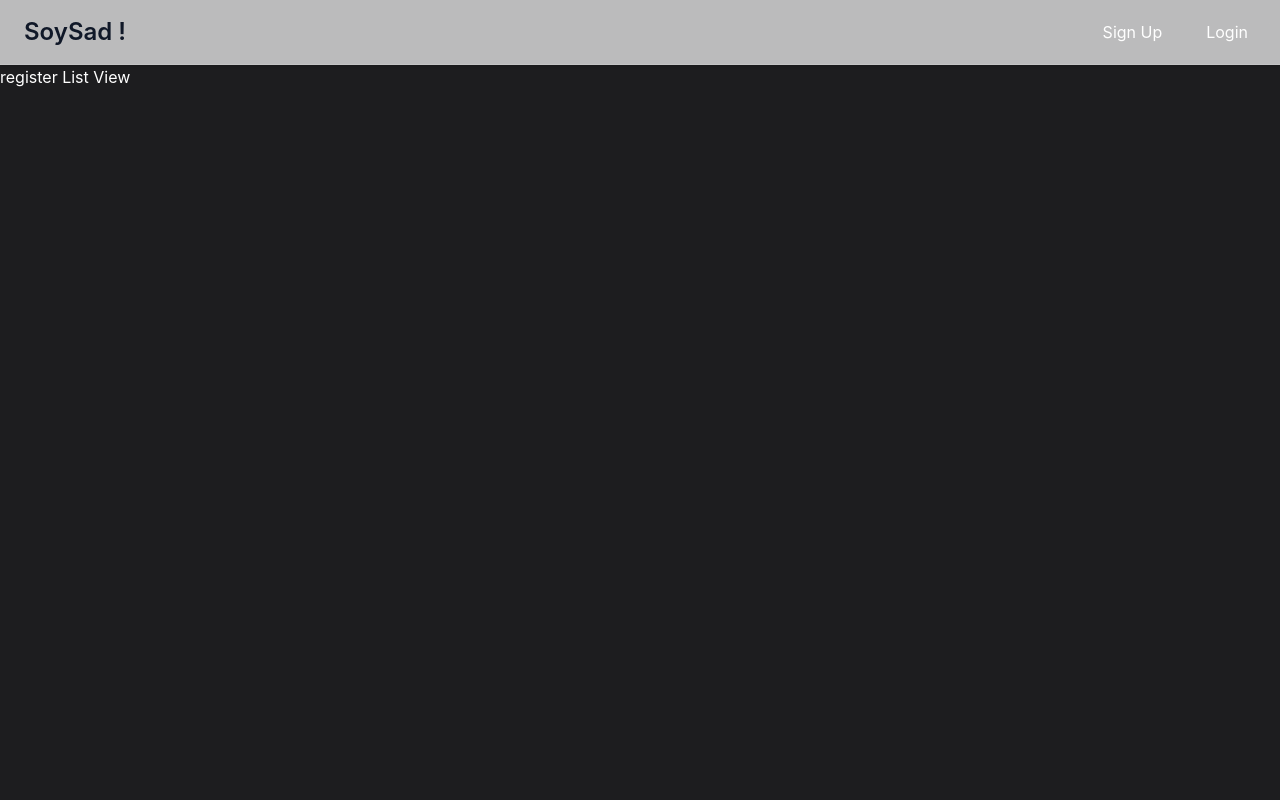
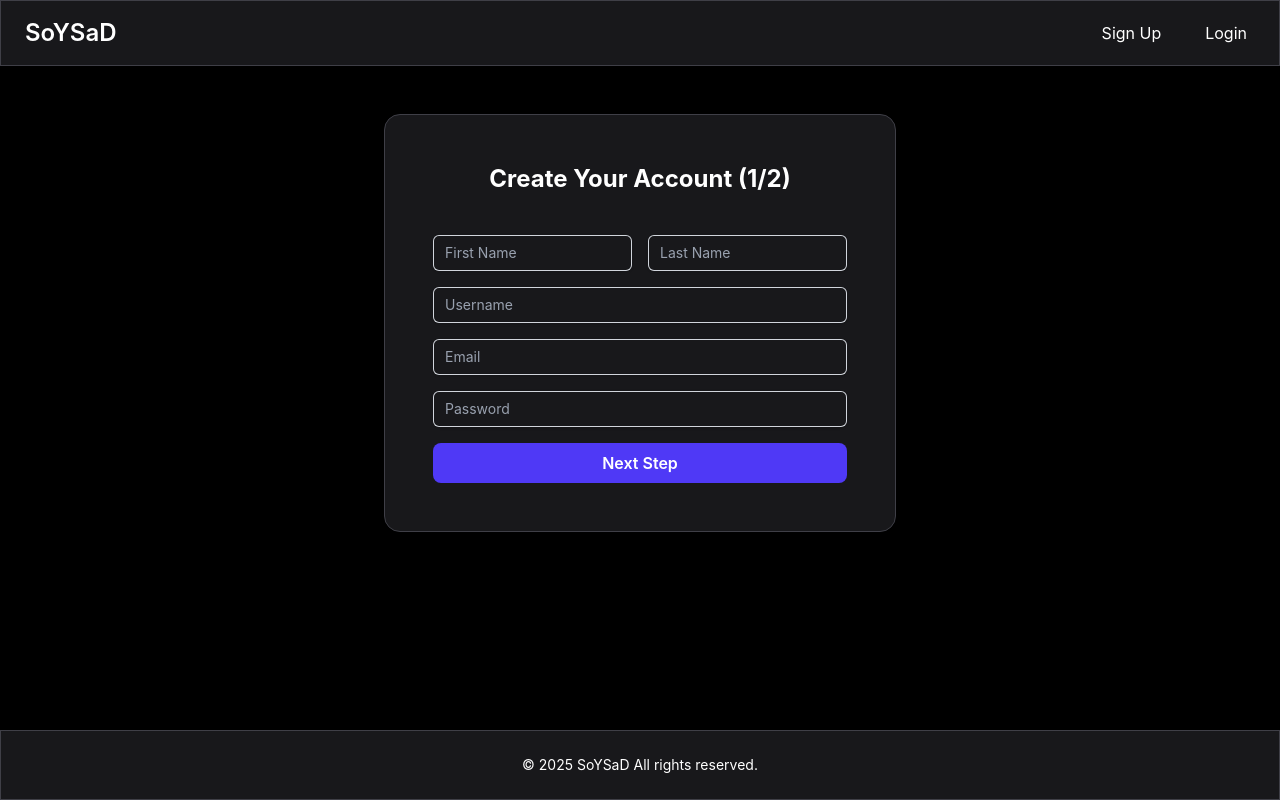
Before and after one commit to chartchai-class/the-social-anti-fake-news-system-phase-ii-soysad-frontend, a Vue app: page /register in a window 1280 px wide. Built offline with nearby package versions, Linux system fonts and the light colour scheme; some icons are missing; the HTML template or start-up script is replaced by a standard one.

Commit message:
Create Register page and Uploadimage component

```diff
--- a/package.json
+++ b/package.json
@@ -20,10 +20,12 @@
     "@mdi/js": "^7.4.47",
     "@tailwindcss/vite": "^4.1.14",
     "axios": "^1.12.2",
+    "image-upload-vue": "^0.2.5",
     "pinia": "^3.0.3",
     "tailwindcss": "^4.1.14",
     "vee-validate": "^4.15.1",
     "vue": "^3.5.22",
+    "vue-media-upload": "^2.2.4",
     "vue-router": "^4.5.1",
     "yup": "^1.7.1"
   },
--- a/src/App.vue
+++ b/src/App.vue
@@ -1,9 +1,17 @@
 <script setup lang="ts">
 import { RouterView } from 'vue-router'
 import Navbar from './components/NavBar.vue'
+import AppFooter from './components/AppFooter.vue'
 </script>
 
 <template>
-  <Navbar />
-  <RouterView />
+  <div class="min-h-screen flex flex-col">
+    <Navbar />
+
+    <main class="flex-1">
+      <RouterView />
+    </main>
+
+    <AppFooter class="mt-auto" />
+  </div>
 </template>
--- a/src/assets/main.css
+++ b/src/assets/main.css
@@ -3,7 +3,7 @@
 
 @layer base {
   html {
-    @apply bg-[#1d1d1f] text-white;
+    @apply bg-[#000000] text-white;
     font-family:
       -apple-system, BlinkMacSystemFont, 'SF Pro Display', 'Segoe UI', system-ui, sans-serif;
     color-scheme: light;
--- /dev/null
+++ b/src/components/AppFooter.vue
@@ -0,0 +1,9 @@
+<script setup lang="ts"></script>
+
+<template>
+  <footer class="bg-zinc-900 border border-zinc-700 text-white py-6 mt-auto">
+    <div class="container mx-auto px-4 text-center">
+      <p class="text-sm">© 2025 SoYSaD All rights reserved.</p>
+    </div>
+  </footer>
+</template>
--- /dev/null
+++ b/src/components/ImageUpload.vue
@@ -0,0 +1,85 @@
+<script setup lang="ts">
+import { ref } from 'vue'
+
+const props = defineProps<{
+  server: string
+  publicBase?: string
+  modelValue?: string
+}>()
+
+const emit = defineEmits<{ (e: 'update:modelValue', v: string): void }>()
+
+const isUploading = ref(false)
+const previewUrl = ref<string>('')
+
+const handleFileSelect = async (event: Event) => {
+  const input = event.target as HTMLInputElement
+  const file = input.files?.[0]
+
+  if (!file) return
+
+  const reader = new FileReader()
+  reader.onload = (e) => {
+    previewUrl.value = e.target?.result as string
+  }
+  reader.readAsDataURL(file)
+
+  isUploading.value = true
+
+  try {
+    const formData = new FormData()
+    formData.append('image', file)
+
+    const response = await fetch(props.server, {
+      method: 'POST',
+      body: formData,
+    })
+
+    if (!response.ok) {
+      throw new Error(`HTTP ${response.status}`)
+    }
+
+    const imageUrl = await response.text()
+    const cleanedUrl = imageUrl.trim().replace(/\s+/g, '')
+
+    if (cleanedUrl.startsWith('http')) {
+      emit('update:modelValue', cleanedUrl)
+      previewUrl.value = ''
+      input.value = ''
+    }
+  } catch (error) {
+    console.error('Upload failed:', error)
+  } finally {
+    isUploading.value = false
+  }
+}
+</script>
+
+<template>
+  <div class="w-full flex flex-col items-center gap-4">
+    <input
+      id="file-input"
+      type="file"
+      accept="image/*"
+      @change="handleFileSelect"
+      :disabled="isUploading"
+      class="hidden"
+    />
+
+    <label
+      for="file-input"
+      class="flex items-center justify-center w-48 px-6 py-4 border-2 border-dashed border-indigo-500 rounded-lg cursor-pointer hover:bg-indigo-500/10 transition-colors"
+      :class="{ 'opacity-50 cursor-not-allowed': isUploading }"
+    >
+      <div class="text-center">
+        <div class="text-sm text-gray-300">
+          {{ isUploading ? 'Uploading...' : 'Choose Image' }}
+        </div>
+      </div>
+    </label>
+
+    <div v-if="previewUrl" class="w-40 h-40 rounded-lg overflow-hidden border-2 border-indigo-500">
+      <img :src="previewUrl" :alt="'preview'" class="w-full h-full object-cover" />
+    </div>
+  </div>
+</template>
--- a/src/components/InputText.vue
+++ b/src/components/InputText.vue
@@ -23,8 +23,8 @@ const uuid = UniqueID().getID()
 
 const placeholderErrorClass = computed(() => {
   return !isError.value
-    ? 'block w-full rounded-md border-0 py-1.5 text-gray-900 shadow-sm ring-1 ring-inset ring-gray-300 placeholder:text-gray-400 focus:ring-2 focus:ring-inset focus:ring-indigo-600 sm:text-sm sm:leading-6'
-    : 'block w-full rounded-md border-0 py-1.5 text-red-700 shadow-sm ring-1 ring-inset ring-red-300 placeholder:text-red-400 focus:ring-2 focus:ring-inset focus:ring-red-600 sm:text-sm sm:leading-6'
+    ? 'block w-full rounded-md border-0 py-1.5 px-3 text-white shadow-sm ring-1 ring-inset ring-gray-300 placeholder:text-gray-400 focus:ring-1 focus:ring-inset focus:ring-indigo-600 sm:text-sm sm:leading-6'
+    : 'block w-full rounded-md border-0 py-1.5 px-3 text-white shadow-sm ring-1 ring-inset ring-red-300 placeholder:text-red-400 focus:ring-1 focus:ring-inset focus:ring-red-600 sm:text-sm sm:leading-6'
 })
 
 const isError = computed(() => {
--- a/src/components/NavBar.vue
+++ b/src/components/NavBar.vue
@@ -17,24 +17,28 @@ function logout() {
   router.push({ name: 'login' })
 }
 </script>
-
 <template>
-  <header
-    class="backdrop-blur-md bg-white/70 dark:bg-slate-900/70 shadow-sm border-b border-gray-200/20 sticky top-0 z-50"
-  >
+  <header class="bg-zinc-900 border border-zinc-700 shadow-sm sticky top-0 z-50">
     <nav class="container mx-auto flex justify-between items-center px-6 py-4">
       <RouterLink
         :to="{ name: 'home' }"
-        class="text-2xl font-semibold text-gray-900 dark:text-white hover:text-green-500 transition-colors"
+        class="text-2xl font-semibold text-white hover:text-blue-400 transition-colors"
       >
-        SoySad !
+        SoYSaD
       </RouterLink>
 
       <ul v-if="isLoggedIn && currentUser" class="flex items-center space-x-4">
-        <li class="nav-item px-2 text-gray-900 dark:text-white">Hi, {{ currentUser.name }}</li>
+        <img
+          :src="currentUser.profileImageUrl"
+          alt="Profile"
+          class="w-10 h-10 rounded-full object-cover"
+        />
+        <li class="nav-item px-2 text-white">
+          Hi, {{ currentUser.name }} {{ currentUser.surname }}
+        </li>
         <li class="nav-item px-2">
           <a @click="logout" class="nav-link cursor-pointer">
-            <div class="flex items-center text-red-500 hover:text-red-700">
+            <div class="flex items-center text-red-400 hover:text-red-300">
               <SvgIcon type="mdi" :path="mdiLogout" />
               <span class="ml-3">Logout</span>
             </div>
@@ -45,7 +49,7 @@ function logout() {
       <ul v-else class="flex navbar-nav ml-auto">
         <li class="nav-item px-2">
           <router-link to="/register" class="nav-link">
-            <div class="flex items-center">
+            <div class="flex items-center text-white hover:text-blue-400">
               <SvgIcon type="mdi" :path="mdiAccountPlus" />
               <span class="ml-3">Sign Up</span>
             </div>
@@ -54,7 +58,7 @@ function logout() {
 
         <li class="nav-item px-2">
           <router-link to="/login" class="nav-link">
-            <div class="flex items-center">
+            <div class="flex items-center text-white hover:text-blue-400">
               <SvgIcon type="mdi" :path="mdiLogin" />
               <span class="ml-3">Login</span>
             </div>
--- a/src/types.ts
+++ b/src/types.ts
@@ -3,5 +3,6 @@ export interface UserAuth {
   name: string
   surname: string
   email: string
+  profileImageUrl: string
   roles: string[]
 }
--- a/src/views/LoginView.vue
+++ b/src/views/LoginView.vue
@@ -40,14 +40,16 @@ const onSubmit = handleSubmit((values) => {
 })
 </script>
 <template>
-  <div class="flex min-h-full flex-col justify-center px-6 py-12 lg:px-8">
+  <div class="flex min-h-full flex-col justify-center shadow-sm px-6 py-12 lg:px-8">
+    <div
+      class="mx-auto w-full max-w-lg p-12 bg-zinc-900 border border-zinc-700 rounded-4xl shadow-xl"
+    >
       <div class="sm:mx-auto sm:w-full sm:max-w-sm">
         <img
           class="mx-auto h-50 w-auto"
-        src="https://videos.openai.com/az/vg-assets/assets%2Ftask_01k7nrg2w8fzrvxkbdxpwxa418%2F1760593299_img_1.webp?se=2025-10-22T07%3A14%3A23Z&sp=r&sv=2024-08-04&sr=b&skoid=1af02b11-169c-463d-b441-d2ccfc9f02c8&sktid=a48cca56-e6da-484e-a814-9c849652bcb3&skt=2025-10-16T05%3A08%3A32Z&ske=2025-10-23T05%3A13%3A32Z&sks=b&skv=2024-08-04&sig=/CtCQ7jmMdhE%2B2OAQDquWxVZo8pp958Q7A9XJrbDjR0%3D&ac=oaivgprodscus"
-        alt="Your Company"
+          src="https://videos.openai.com/az/vg-assets/assets%2Ftask_01k7rbtvzhezyad9cycqx93709%2F1760680644_img_1.webp?se=2025-10-23T05%3A57%3A32Z&sp=r&sv=2024-08-04&sr=b&skoid=8ffff87a-01f1-47c9-9090-32999d4d6380&sktid=a48cca56-e6da-484e-a814-9c849652bcb3&skt=2025-10-17T04%3A25%3A51Z&ske=2025-10-24T04%3A30%3A51Z&sks=b&skv=2024-08-04&sig=a632ahOOkCwLnceyFHJautGTOVGY0qcDe1fa2RvT/i0%3D&ac=oaivgprodscus"
         />
-      <h2 class="mt-10 text-center text-2xl font-bold leading-9 tracking-tight text-gray-900">
+        <h2 class="mt-1 text-center text-2xl font-bold leading-9 tracking-tight text-white">
           Sign in to your account
         </h2>
       </div>
@@ -55,7 +57,7 @@ const onSubmit = handleSubmit((values) => {
       <div class="mt-10 sm:mx-auto sm:w-full sm:max-w-sm">
         <form class="space-y-6" @submit.prevent="onSubmit">
           <div>
-          <label for="username" class="block text-sm font-medium leading-6 text-gray-900"
+            <label for="username" class="block text-sm font-medium leading-6 text-white"
               >Username</label
             >
             <InputText
@@ -68,11 +70,11 @@ const onSubmit = handleSubmit((values) => {
 
           <div>
             <div class="flex items-center justify-between">
-            <label for="password" class="block text-sm font-medium leading-6 text-gray-900"
+              <label for="password" class="block text-sm font-medium leading-6 text-white"
                 >Password</label
               >
               <div class="text-sm">
-              <a href="#" class="font-semibold text-indigo-600 hover:text-indigo-500"
+                <a href="#" class="font-semibold text-indigo-400 hover:text-indigo-300"
                   >Forgot password?</a
                 >
               </div>
@@ -97,12 +99,13 @@ const onSubmit = handleSubmit((values) => {
           </div>
         </form>
 
-      <p class="mt-10 text-center text-sm text-gray-500">
+        <p class="mt-10 text-center text-sm text-gray-400">
           Not a member?
-        <a href="#" class="font-semibold leading-6 text-indigo-600 hover:text-indigo-500"
+          <a href="#" class="font-semibold leading-6 text-indigo-400 hover:text-indigo-300"
             >Try to register here</a
           >
         </p>
       </div>
     </div>
+  </div>
 </template>
--- a/src/views/RegisterView.vue
+++ b/src/views/RegisterView.vue
@@ -1,6 +1,148 @@
-<script setup lang="ts"></script>
+<script setup lang="ts">
+import { ref } from 'vue'
+import * as yup from 'yup'
+import { useForm, useField } from 'vee-validate'
+import { useAuthStore } from '@/stores/auth'
+import router from '@/router'
+import ImageUpload from '@/components/ImageUpload.vue'
+import InputText from '@/components/InputText.vue'
+
+const authStore = useAuthStore()
+const currentStep = ref(1)
+const isSubmitting = ref(false)
+
+const defaultImage = 'https://st2.depositphotos.com/.../male-user-icon.jpg'
+const profileImageUrl = ref<string>(defaultImage)
+
+const uploadUrl = `${import.meta.env.VITE_BACKEND_URL}/uploadFile`
+const publicBase = import.meta.env.VITE_PUBLIC_IMAGE_BASE || ''
+
+const schema = yup.object({
+  firstname: yup.string().required('First name is required'),
+  lastname: yup.string().required('Last name is required'),
+  username: yup.string().required('Username is required'),
+  email: yup.string().email('Invalid email').required('Email is required'),
+  password: yup
+    .string()
+    .required('Password is required')
+    .min(6, 'Password must be at least 6 characters'),
+})
+
+const { handleSubmit, errors } = useForm({ validationSchema: schema })
+const { value: firstname } = useField<string>('firstname')
+const { value: lastname } = useField<string>('lastname')
+const { value: username } = useField<string>('username')
+const { value: email } = useField<string>('email')
+const { value: password } = useField<string>('password')
+
+const goStep2 = handleSubmit(() => {
+  currentStep.value = 2
+})
+
+async function submitRegistration() {
+  isSubmitting.value = true
+
+  try {
+    const payload = {
+      firstname: firstname.value,
+      lastname: lastname.value,
+      username: username.value,
+      email: email.value,
+      password: password.value,
+      profileImageUrl: profileImageUrl.value,
+    }
+
+    await authStore.register(payload)
+    router.push({ name: 'home' })
+  } catch (error) {
+    console.error('Registration failed:', error)
+  } finally {
+    isSubmitting.value = false
+  }
+}
+</script>
+
 <template>
-  <div>
-    <h1>register List View</h1>
+  <div class="flex min-h-full flex-col justify-center px-6 py-12 lg:px-8">
+    <div
+      class="mx-auto w-full max-w-lg p-8 sm:p-12 bg-zinc-900 border border-zinc-700 rounded-2xl shadow-xl"
+    >
+      <div v-if="currentStep === 1">
+        <h2 class="text-center text-2xl font-bold text-white mb-8">Create Your Account (1/2)</h2>
+        <form @submit.prevent="goStep2" class="space-y-4">
+          <div class="grid grid-cols-1 sm:grid-cols-2 gap-4">
+            <InputText
+              v-model="firstname"
+              placeholder="First Name"
+              type="text"
+              :error="errors.firstname"
+            />
+            <InputText
+              v-model="lastname"
+              placeholder="Last Name"
+              type="text"
+              :error="errors.lastname"
+            />
+          </div>
+
+          <InputText
+            v-model="username"
+            placeholder="Username"
+            type="text"
+            :error="errors.username"
+          />
+
+          <InputText v-model="email" placeholder="Email" type="email" :error="errors.email" />
+
+          <InputText
+            v-model="password"
+            placeholder="Password"
+            type="password"
+            :error="errors.password"
+          />
+
+          <button
+            type="submit"
+            class="w-full py-2 bg-indigo-600 text-white rounded-lg hover:bg-indigo-700 transition-colors font-semibold"
+          >
+            Next Step
+          </button>
+        </form>
+      </div>
+
+      <div v-else>
+        <h2 class="text-center text-2xl font-bold text-white mb-6">
+          Set Your Profile Picture (2/2)
+        </h2>
+        <div class="flex flex-col items-center gap-6">
+          <p class="text-sm text-gray-400">Upload your profile picture (optional)</p>
+
+          <div
+            class="w-40 h-40 rounded-full overflow-hidden bg-zinc-800 border-4 border-indigo-600 flex items-center justify-center flex-shrink-0"
+          >
+            <img :src="profileImageUrl" :alt="'Profile'" class="w-full h-full object-cover" />
+          </div>
+
+          <ImageUpload v-model="profileImageUrl" :server="uploadUrl" :publicBase="publicBase" />
+
+          <div class="w-full flex gap-4 justify-between">
+            <button
+              @click="currentStep = 1"
+              :disabled="isSubmitting"
+              class="flex-1 py-2 bg-zinc-700 text-white rounded-lg hover:bg-zinc-600 transition-colors font-semibold disabled:opacity-50"
+            >
+              Back
+            </button>
+            <button
+              @click="submitRegistration"
+              :disabled="isSubmitting"
+              class="flex-1 py-2 bg-indigo-600 text-white rounded-lg hover:bg-indigo-700 transition-colors font-semibold disabled:opacity-50"
+            >
+              {{ isSubmitting ? 'Registering...' : 'Finish Registration' }}
+            </button>
+          </div>
+        </div>
+      </div>
+    </div>
   </div>
 </template>
```
Also changed, not shown: src/stores/auth.ts (+12 -0 lines), 2 other files (tests, documents, lock files or other folders). Lines whose indentation alone changed are shown as unchanged.
